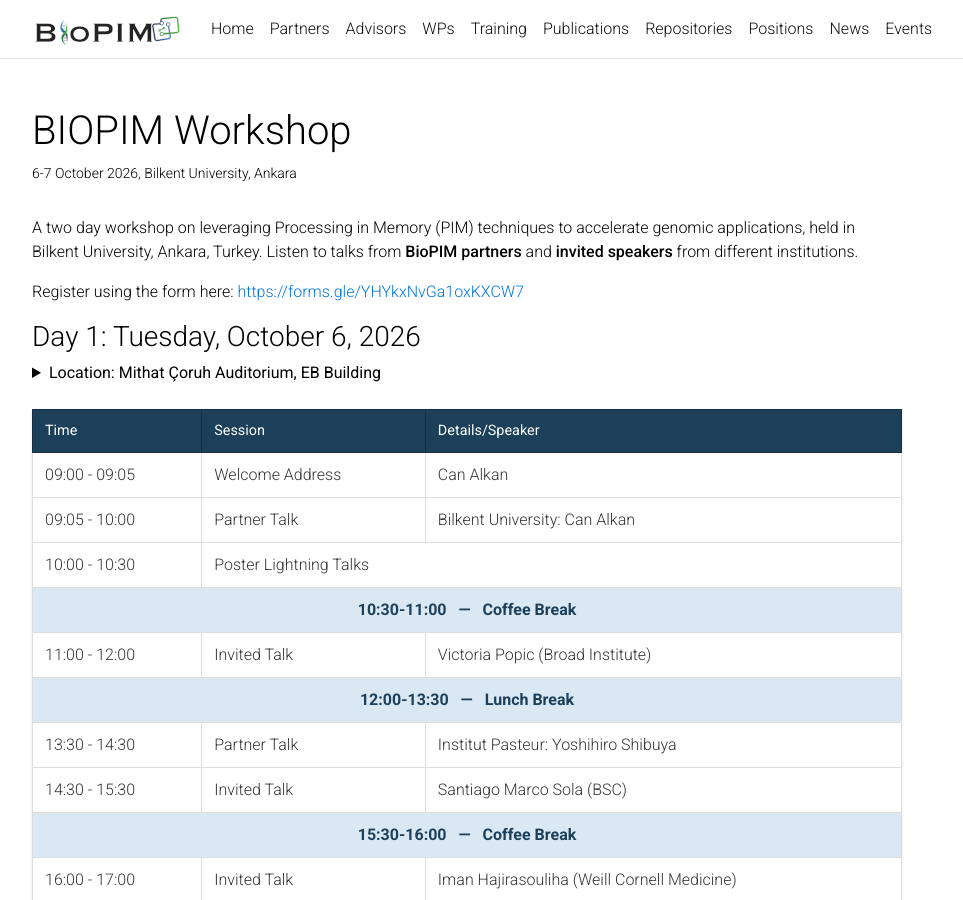
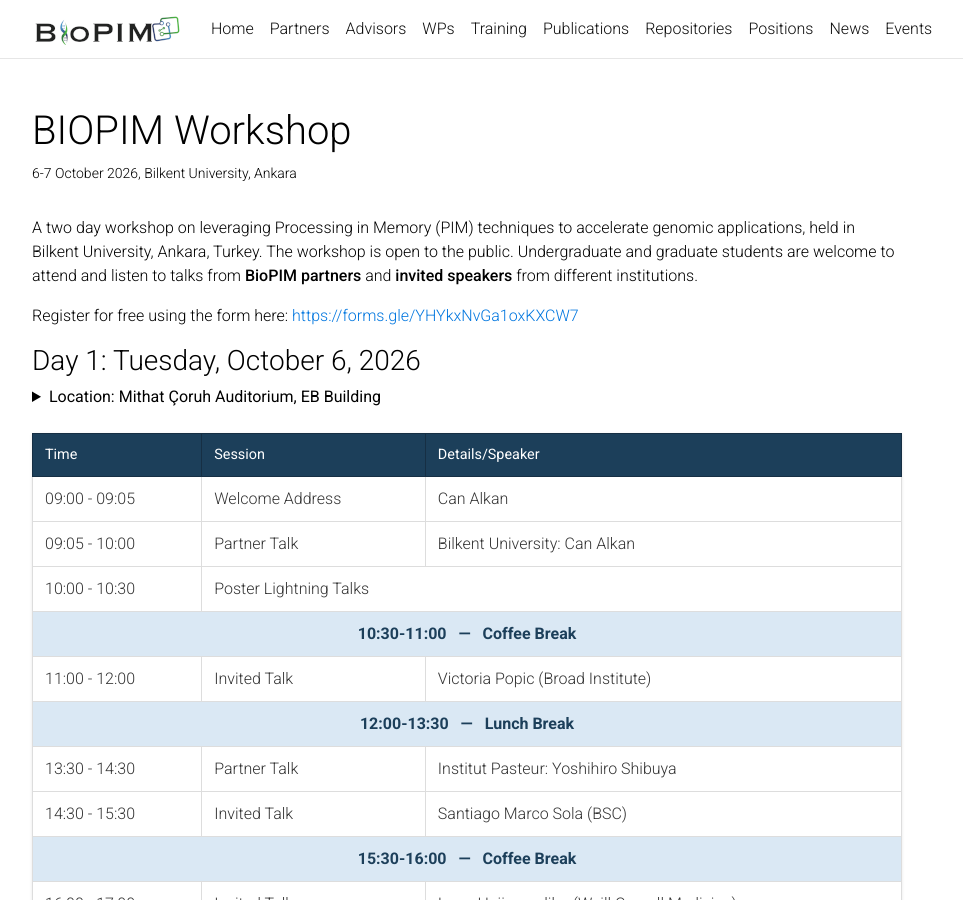
Before and after one commit to BioPIM/biopim.github.io, a Jekyll site: the page built from _pages/workshop.md, in a window 1280 px wide and 900 px high. Shown: the whole window, without its empty margins (173-1136 px from the left). Built offline with Jekyll 4.4.1, drawn with Linux system fonts in a browser that asks for light colours; comment, search, counter and statistics services are not loaded; a style sheet for code colours, icons or effects is not loaded.

```diff
--- a/_pages/workshop.md
+++ b/_pages/workshop.md
@@ -52,9 +52,9 @@
   }
 </style>
 
-A two day workshop on leveraging Processing in Memory (PIM) techniques to accelerate genomic applications, held in Bilkent University, Ankara, Turkey. Listen to talks from **BioPIM partners** and **invited speakers** from different institutions.
+A two day workshop on leveraging Processing in Memory (PIM) techniques to accelerate genomic applications, held in Bilkent University, Ankara, Turkey.  The workshop is open to the public. Undergraduate and graduate students are welcome to attend and listen to talks from **BioPIM partners** and **invited speakers** from different institutions.
 
-Register using the form here: [https://forms.gle/YHYkxNvGa1oxKXCW7](https://forms.gle/YHYkxNvGa1oxKXCW7)
+Register for free using the form here: [https://forms.gle/YHYkxNvGa1oxKXCW7](https://forms.gle/YHYkxNvGa1oxKXCW7)
 
 ### Day 1: Tuesday, October 6, 2026
 
```
